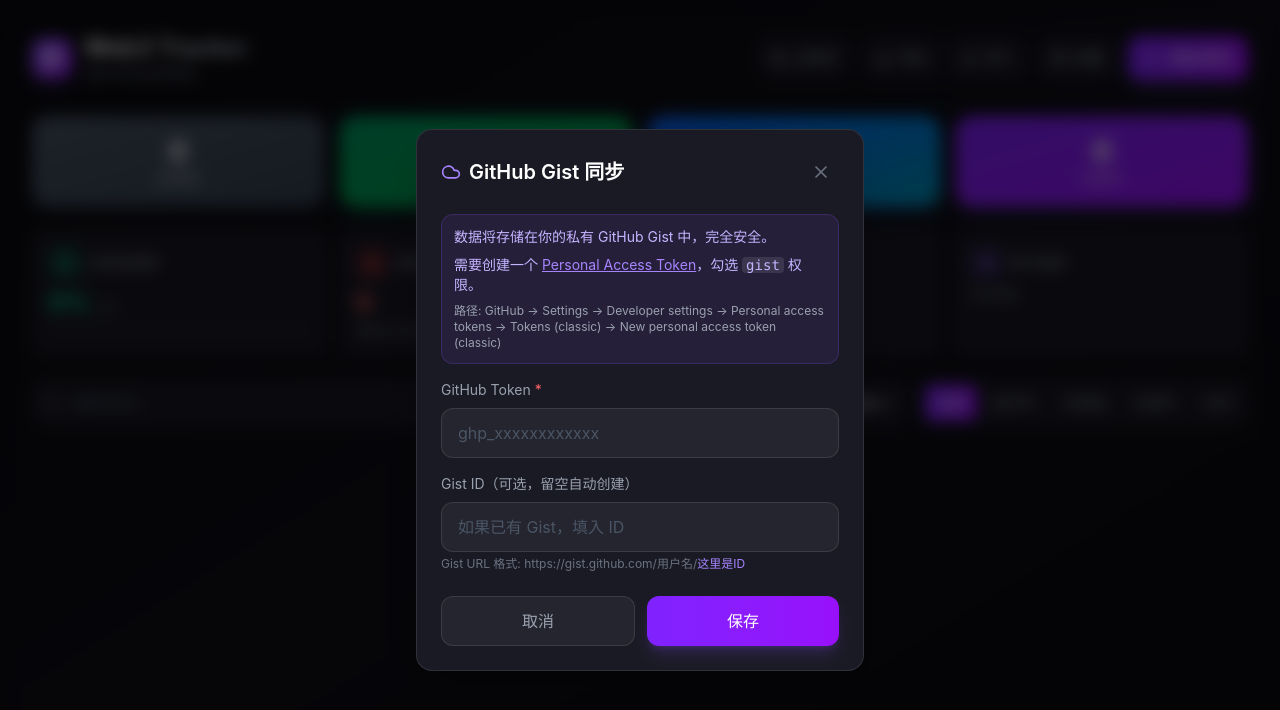
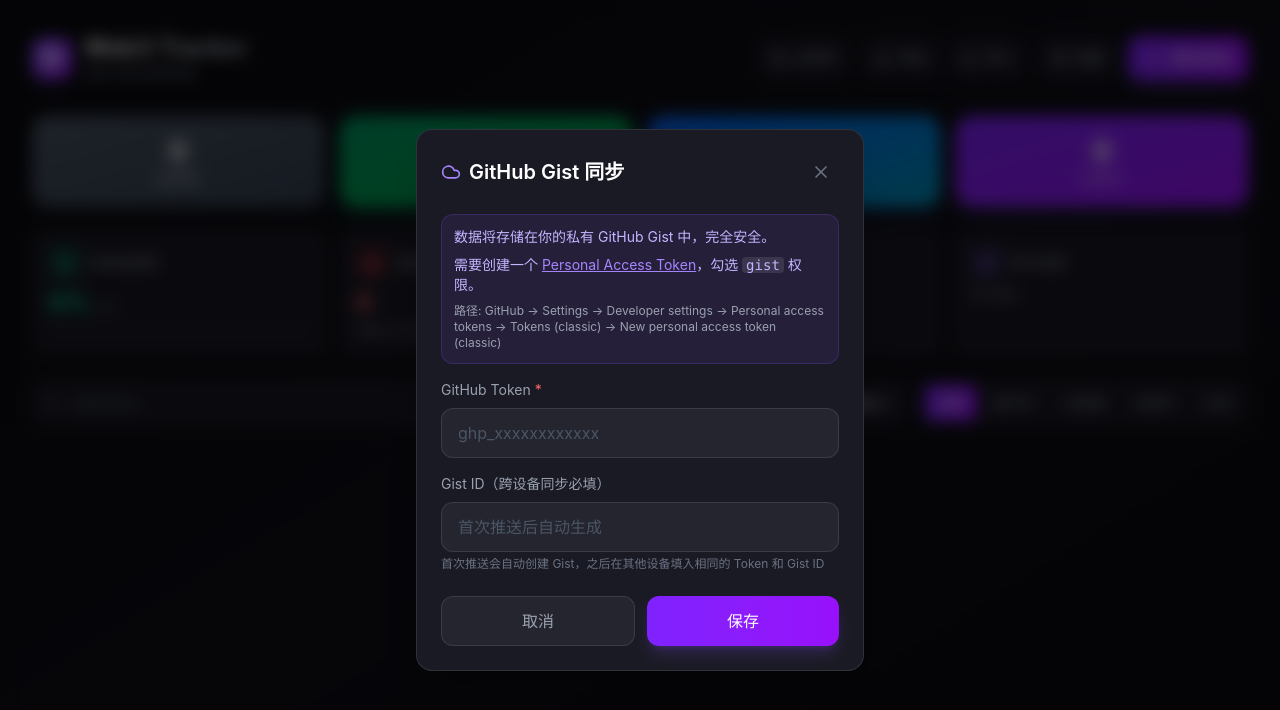
Before and after one commit to nonfan/web3-tracker, a React (Vite) app: page / in a window 1280 px wide. Both pictures are taken after a click on the button "云同步". Shown: the top 710 px of the page. Built offline with nearby package versions, Linux system fonts and the light colour scheme.

Commit message:
feat: improve gist sync UX with copy button and better hints

```diff
--- a/src/components/GistSync.tsx
+++ b/src/components/GistSync.tsx
@@ -68,10 +68,14 @@
     const data = exportData()
     const result = await syncToGist(data)
     if (result.success) {
-      showMessage('success', '已同步到云端')
       // 更新 gistId
       const config = getGistConfig()
-      if (config?.gistId) setGistId(config.gistId)
+      if (config?.gistId) {
+        setGistId(config.gistId)
+        showMessage('success', `已同步到云端，Gist ID: ${config.gistId.slice(0, 8)}...`)
+      } else {
+        showMessage('success', '已同步到云端')
+      }
     } else {
       showMessage('error', result.error || '同步失败')
     }
@@ -217,17 +221,35 @@
 
               <div>
                 <label className="block text-sm text-gray-400 mb-2">
-                  Gist ID（可选，留空自动创建）
+                  Gist ID（跨设备同步必填）
                 </label>
-                <input
-                  type="text"
-                  value={gistId}
-                  onChange={(e) => setGistId(e.target.value)}
-                  className="w-full bg-white/5 border border-white/10 rounded-xl px-4 py-3 outline-none focus:ring-2 focus:ring-violet-500/50 focus:border-violet-500/50 transition-all placeholder:text-gray-600"
-                  placeholder="如果已有 Gist，填入 ID"
-                />
+                <div className="flex gap-2">
+                  <input
+                    type="text"
+                    value={gistId}
+                    onChange={(e) => setGistId(e.target.value)}
+                    className="flex-1 bg-white/5 border border-white/10 rounded-xl px-4 py-3 outline-none focus:ring-2 focus:ring-violet-500/50 focus:border-violet-500/50 transition-all placeholder:text-gray-600"
+                    placeholder="首次推送后自动生成"
+                  />
+                  {gistId && (
+                    <button
+                      type="button"
+                      onClick={() => {
+                        navigator.clipboard.writeText(gistId)
+                        showMessage('success', 'Gist ID 已复制')
+                      }}
+                      className="px-3 py-2 bg-white/5 border border-white/10 rounded-xl text-sm text-gray-400 hover:text-white hover:bg-white/10 transition-all"
+                    >
+                      复制
+                    </button>
+                  )}
+                </div>
                 <p className="text-xs text-gray-500 mt-1">
-                  Gist URL 格式: https://gist.github.com/用户名/<span className="text-violet-400">这里是ID</span>
+                  {gistId ? (
+                    <span className="text-emerald-400">✓ 在其他设备上填入此 ID 即可同步数据</span>
+                  ) : (
+                    '首次推送会自动创建 Gist，之后在其他设备填入相同的 Token 和 Gist ID'
+                  )}
                 </p>
               </div>
             </div>
```
